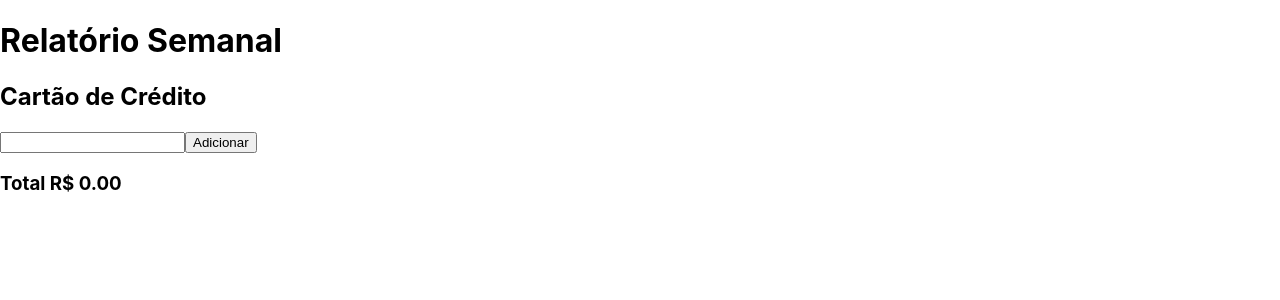
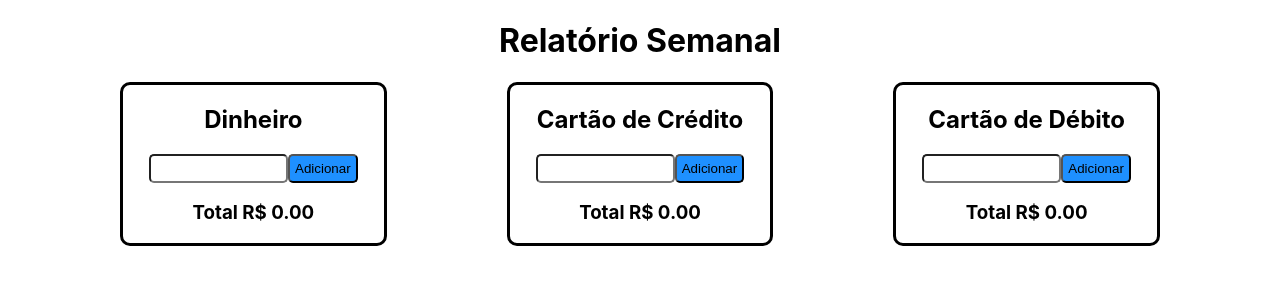
Before and after one commit to PatrickDack/relatorio-semanal, a React (Create React App) app: page / in a window 1280 px wide. Shown: the top 300 px of the page. Built offline with nearby package versions, Linux system fonts and the light colour scheme.

Commit message:
Faz estilizaçao CSS

```diff
--- a/public/index.html
+++ b/public/index.html
@@ -10,34 +10,11 @@
       content="Web site created using create-react-app"
     />
     <link rel="apple-touch-icon" href="%PUBLIC_URL%/logo192.png" />
-    <!--
-      manifest.json provides metadata used when your web app is installed on a
-      user's mobile device or desktop. See https://developers.google.com/web/fundamentals/web-app-manifest/
-    -->
     <link rel="manifest" href="%PUBLIC_URL%/manifest.json" />
-    <!--
-      Notice the use of %PUBLIC_URL% in the tags above.
-      It will be replaced with the URL of the `public` folder during the build.
-      Only files inside the `public` folder can be referenced from the HTML.
-
-      Unlike "/favicon.ico" or "favicon.ico", "%PUBLIC_URL%/favicon.ico" will
-      work correctly both with client-side routing and a non-root public URL.
-      Learn how to configure a non-root public URL by running `npm run build`.
-    -->
-    <title>React App</title>
+    <title>Relatório</title>
   </head>
   <body>
     <noscript>You need to enable JavaScript to run this app.</noscript>
     <div id="root"></div>
-    <!--
-      This HTML file is a template.
-      If you open it directly in the browser, you will see an empty page.
-
-      You can add webfonts, meta tags, or analytics to this file.
-      The build step will place the bundled scripts into the <body> tag.
-
-      To begin the development, run `npm start` or `yarn start`.
-      To create a production bundle, use `npm run build` or `yarn build`.
-    -->
   </body>
 </html>
--- a/src/App.css
+++ b/src/App.css
@@ -1,16 +1,5 @@
 .App {
   text-align: center;
-}
-
-.App-logo {
-  height: 40vmin;
-  pointer-events: none;
-}
-
-@media (prefers-reduced-motion: no-preference) {
-  .App-logo {
-    animation: App-logo-spin infinite 20s linear;
-  }
 }
 
 .App-header {
@@ -28,6 +17,45 @@
   color: #61dafb;
 }
 
+h1 {
+  text-align: center;
+}
+
+.report-list {
+  display: flex;
+  justify-content: space-evenly;
+}
+
+.report {
+  display: flex;
+  flex-flow: column;
+  align-items: center;
+  max-width: 300px;
+  border: 3px solid black;
+  border-radius: 10px;
+}
+
+.input-container {
+  display: flex;
+  max-width: 80%;
+}
+
+input {
+  border-radius: 5px;
+  padding: 5px;
+  width: 60%;
+}
+
+button {
+  padding: 5px;
+  border-radius: 5px;
+  background-color: dodgerblue;
+}
+
+.resume {
+  font-family: Georgia, 'Times New Roman', Times, serif;
+}
+
 @keyframes App-logo-spin {
   from {
     transform: rotate(0deg);
--- a/src/App.js
+++ b/src/App.js
@@ -7,7 +7,11 @@ class App extends React.Component {
     return (
       <main>
         <h1>Relatório Semanal</h1>
-        <Entries wallet="Cartão de Crédito"/>
+        <section className="report-list">
+          <Entries reportName="Dinheiro" />
+          <Entries reportName="Cartão de Crédito" />
+          <Entries reportName="Cartão de Débito" />
+        </section>
       </main>
     );
   }
--- a/src/components/Entries.jsx
+++ b/src/components/Entries.jsx
@@ -32,29 +32,28 @@ class Entries extends React.Component {
   }
 
   render() {
-    const { wallet } = this.props;
+    const { reportName } = this.props;
     const { show, total } = this.state;
     return (
-      <>
-        <h2>{ wallet }</h2>
-        <input name="inputName" type="text" onChange={ this.handleChange } />
-        <button
-          type="button"
-          onClick={ this.handleClick }
-        >
-          Adicionar
-        </button>
-        <div>
+      <div className="report">
+        <h2 className="title-report">{ reportName }</h2>
+        <div className="input-container">
+          <input name="inputName" type="text" onChange={ this.handleChange } />
+          <button type="button" onClick={ this.handleClick }>Adicionar</button>
+        </div>
+        <div className="resume">
           {
             show.map((value, index) => {
+              let p;
               if(value) {
-                return <p key={ index }>{ `R$ ${ value }` }</p>
+                p = <p key={ index }>{ `R$ ${ value.toFixed(2) }` }</p>
               }
+              return p;
             })
           }
         </div>
-        <h3>{ `Total R$ ${ total.toFixed(2) }` }</h3>
-      </>
+        <h3 className="total">{ `Total R$ ${ total.toFixed(2) }` }</h3>
+      </div>
     );
   }
 }
--- a/src/reportWebVitals.js
+++ b/src/reportWebVitals.js
@@ -1,3 +1,4 @@
+
 const reportWebVitals = onPerfEntry => {
   if (onPerfEntry && onPerfEntry instanceof Function) {
     import('web-vitals').then(({ getCLS, getFID, getFCP, getLCP, getTTFB }) => {
```
Also changed, not shown: src/setupTests.js (deleted, +0 -5 lines), src/logo.svg (deleted), 1 other file (tests, documents, lock files or other folders).
